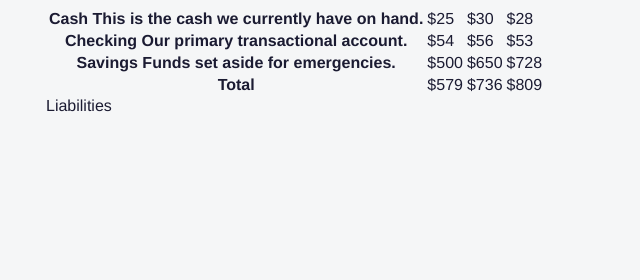
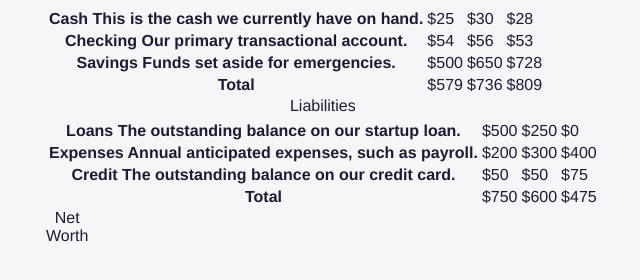
Before and after one commit to deepanshudheer/learning, a plain HTML site: page webdev/balance_sheet/index.html in a window 1280 px wide. Shown: the part 138-418 px from the top of the page, without its empty margins (294-934 px from the left). Drawn offline with Linux system fonts and the light colour scheme; files that its build step writes are made by us from their sources.

Commit message:
Update index.html

```diff
--- a/webdev/balance_sheet/index.html
+++ b/webdev/balance_sheet/index.html
@@ -62,16 +62,51 @@
             <caption>Liabilities</caption>
             <thead>
               <tr>
-                <td></td>
-                <th></th>
-                <th></th>
-                <th></th>
+              <td></td>
+              <th><span class="sr-only">2019</span></th>
+              <th><span class="sr-only">2020</span></th>
+              <th><span class="sr-only">2021</span></th>
+              </tr>
+            </thead>
+            <tbody>
+              <tr class="data">
+                <th>Loans <span class="description">The outstanding balance on our startup loan.</span></th>
+                <td>$500</td>
+                <td>$250</td>
+                <td class="current">$0</td>
+              </tr>
+              <tr class="data">
+                <th>Expenses <span class="description">Annual anticipated expenses, such as payroll.</span></th>
+                <td>$200</td>
+                <td>$300</td>
+                <td class="current">$400</td>
+              </tr>
+              <tr class="data">
+                <th>Credit <span class="description">The outstanding balance on our credit card.</span></th>
+                <td>$50</td>
+                <td>$50</td>
+                <td class="current">$75</td>
+              </tr>
+              <tr class="total">
+                <th>Total <span class="sr-only">Liabilities</span></th>
+                <td>$750</td>
+                <td>$600</td>
+                <td class="current">$475</td>
+              </tr>
+            </tbody>
+          </table>
+          <table>
+            <caption>Net Worth</caption>
+            <thead>
+              <tr>
+              <td></td>
+              <th><span class="sr-only">2019</span></th>
+              <th><span class="sr-only">2020</span></th>
+              <th><span class="sr-only">2021</span></th>
               </tr>
             </thead>
             <tbody>
             </tbody>
-          </table>
-          <table>
           </table>
         </div>
       </section>
```
